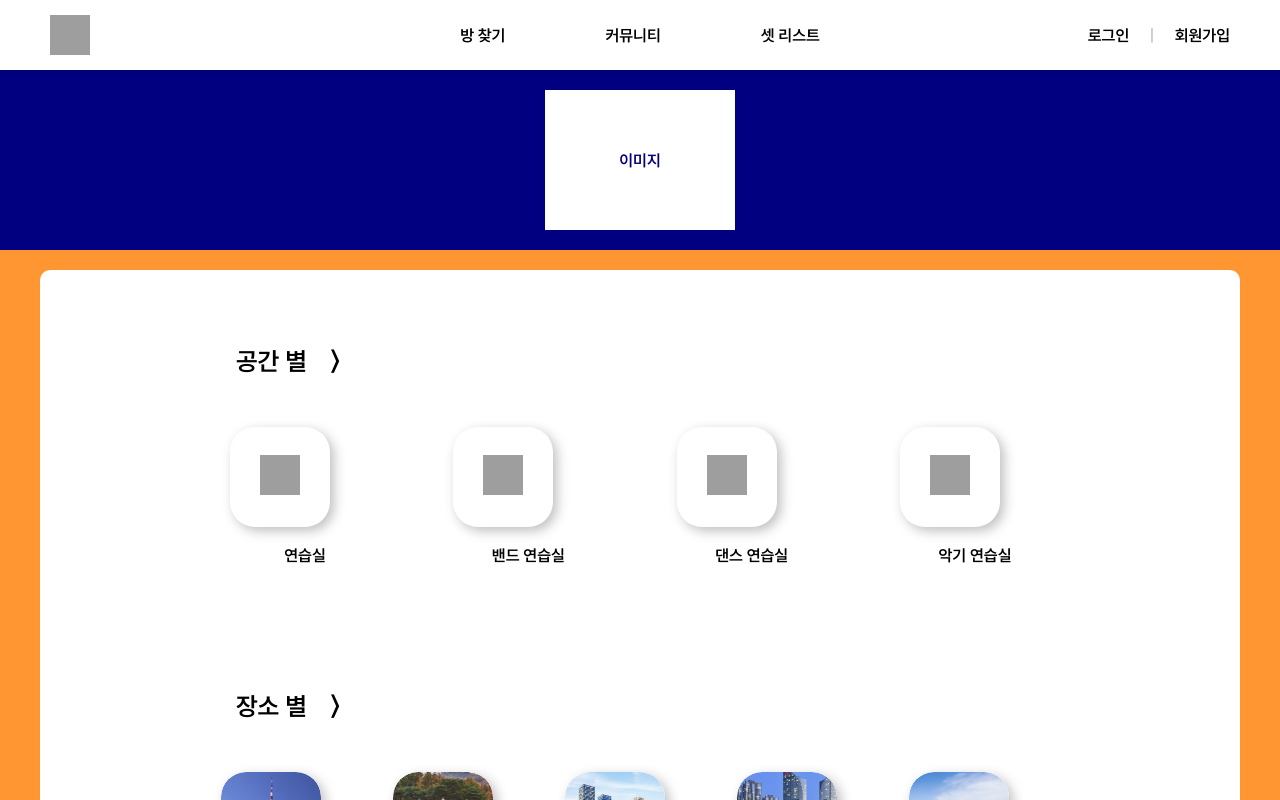
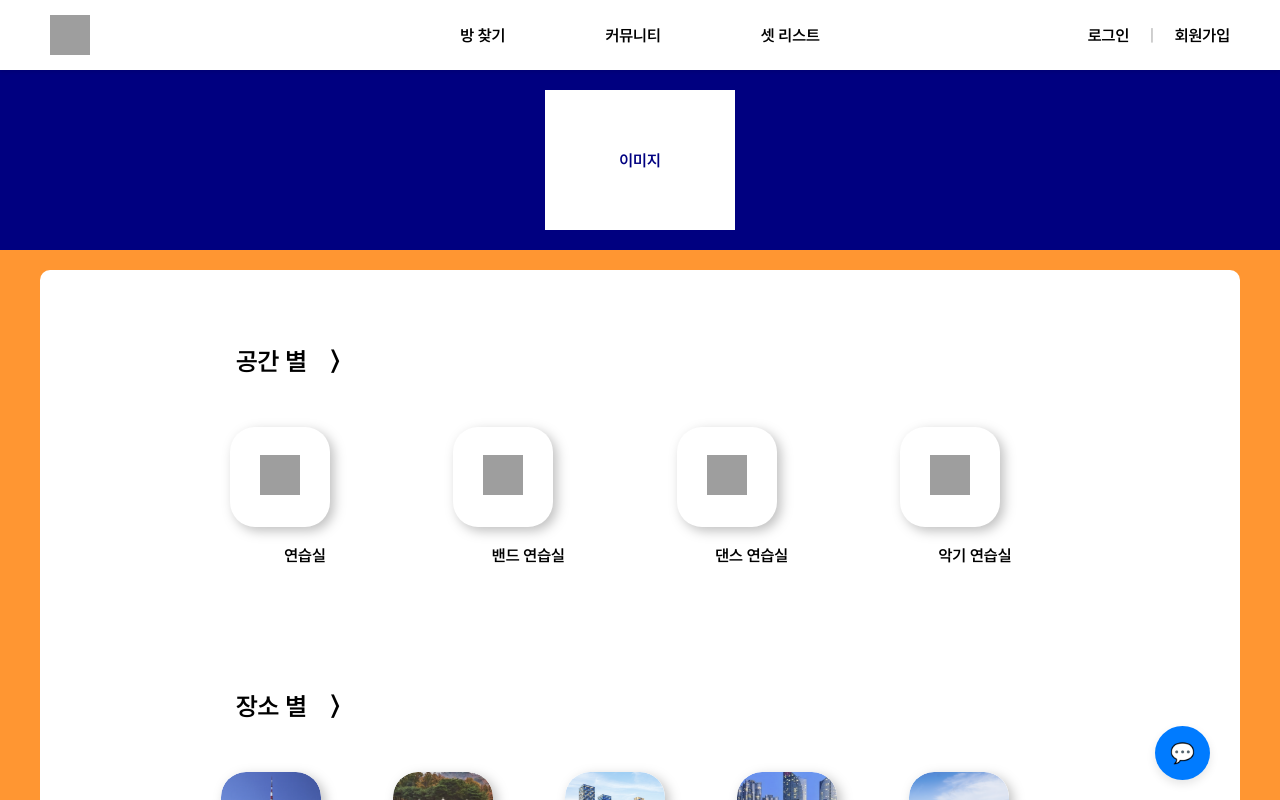
Before and after one commit to springTeamm/smile-front, a React (Create React App) app: page / in a window 1280 px wide. Shown: the top 800 px of the page. Built offline with nearby package versions, Linux system fonts and the light colour scheme; grey boxes are pictures that could not be loaded.

Commit message:
ADD MessageComponent & Dockerfile

```diff
--- a/package.json
+++ b/package.json
@@ -7,6 +7,7 @@
     "@testing-library/react": "^13.4.0",
     "@testing-library/user-event": "^13.5.0",
     "react": "^18.3.1",
+    "react-datepicker": "^7.5.0",
     "react-dom": "^18.3.1",
     "react-router-dom": "^6.27.0",
     "react-scripts": "5.0.1",
--- /dev/null
+++ b/src/components/MessageButton.jsx
@@ -0,0 +1,29 @@
+import React, { useState } from 'react';
+import styles from '../styles/MessageButton.module.css';  // 스타일 import
+
+const MessageButton = () => {
+  const [showMessages, setShowMessages] = useState(false);
+
+  const handleMessageClick = () => {
+    setShowMessages(prev => !prev);  // 쪽지함 토글
+  };
+
+  return (
+    <>
+      {/* 쪽지 버튼 */}
+      <button
+        onClick={handleMessageClick}
+        className={styles.messageButton}
+      >
+        <span>💬</span>
+      </button>
+
+      {/* 쪽지함 */}
+      <div className={`${styles.messagesContainer} ${showMessages ? styles.show : ''}`}>
+        <p>여기서 쪽지 내용이 표기됩니다!</p>
+      </div>
+    </>
+  );
+};
+
+export default MessageButton;
--- a/src/pages/mainpage/MainPage.jsx
+++ b/src/pages/mainpage/MainPage.jsx
@@ -11,6 +11,7 @@ import jeollaIcon from './images/전라도.png';
 import ChungcheongIcon from './images/충청.png';
 import jejuIcon from './images/제주.png';
 import gyeongsangIcon from './images/경상.png';
+import MessageButton from '../../components/MessageButton';
 
 const MainPage = () => {
   const navigate = useNavigate();
@@ -122,6 +123,7 @@ const MainPage = () => {
           </div>
         </section>
       </main>
+      <MessageButton></MessageButton>
     </div>
   );
 };
--- /dev/null
+++ b/src/styles/MessageButton.module.css
@@ -0,0 +1,43 @@
+.messageButton {
+    position: fixed;
+    bottom: 20px;
+    right: 20px;
+    background-color: #007bff;
+    color: white;
+    border-radius: 50%;
+    padding: 15px;
+    border: none;
+    cursor: pointer;
+    box-shadow: 0px 4px 10px rgba(0, 0, 0, 0.1);
+    z-index: 1000;
+  }
+
+  .messageButton span {
+    font-size: 20px;
+    font-weight: bold;
+  }
+
+  .messagesContainer {
+    position: fixed;
+    bottom: 80px;
+    right: 20px;
+    background-color: white;
+    border: 1px solid #ddd;
+    padding: 20px;
+    box-shadow: 0px 4px 10px rgba(0, 0, 0, 0.1);
+    z-index: 999;
+    width: 300px;
+    max-height: 400px;
+    overflow-y: auto;
+    border-radius: 8px;
+    display: flex;
+    flex-direction: column;
+    opacity: 0;
+    transform: translateY(20px);
+    transition: opacity 0.3s ease, transform 0.3s ease;
+  }
+
+  .messagesContainer.show {
+    opacity: 1;
+    transform: translateY(0);
+  }
```
Also changed, not shown: 2 other files (tests, documents, lock files or other folders).
